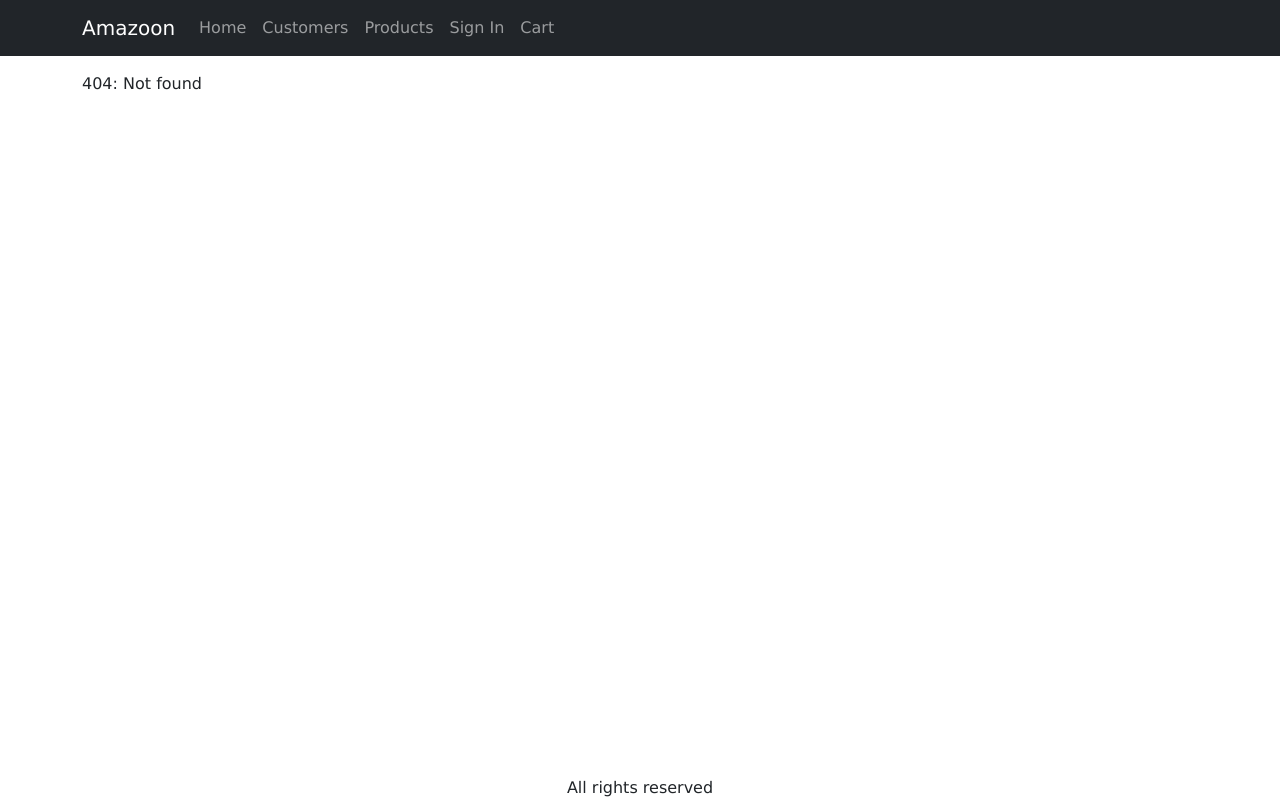
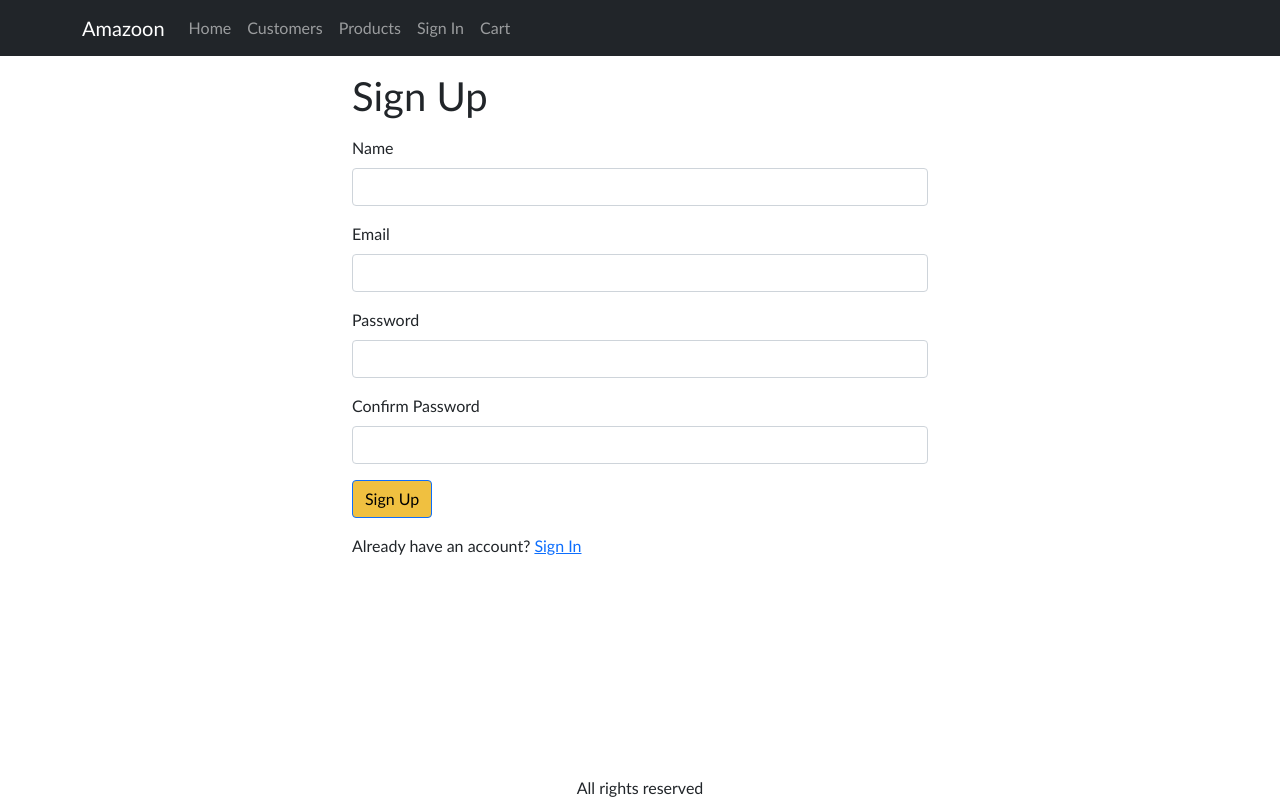
Before and after one commit to dakotadavis58/e-commerce-app, a React (Create React App) app: page /signup in a window 1280 px wide. Before the commit this address had no page. Built offline with nearby package versions, Linux system fonts and the light colour scheme.

Commit message:
signup page

```diff
--- a/src/App.jsx
+++ b/src/App.jsx
@@ -10,6 +10,7 @@
 import { Container } from "react-bootstrap";
 import SignInScreen from "./components/screens/SignInScreen.jsx";
 import ShippingAddressScreen from "./components/screens/ShippingAddressScreen.jsx";
+import SignUpScreen from "./components/screens/SignUpScreen.jsx";
 function App() {
   return (
     <>
@@ -23,10 +24,11 @@
             <Container className="mt-3">
               <Routes>
                 <Route path="/" element={<MainContent />} />
-                <Route path="customers/" element={<Customers />} />
-                <Route path="products/*" element={<ProductsManager />} />
-                <Route path="cart/" element={<Cart />} />
-                <Route path="signin/" element={<SignInScreen />} />
+                <Route path="/customers" element={<Customers />} />
+                <Route path="/products/*" element={<ProductsManager />} />
+                <Route path="/cart/" element={<Cart />} />
+                <Route path="/signin" element={<SignInScreen />} />
+                <Route path="/signup" element={<SignUpScreen />} />
                 <Route path="/shipping" element={<ShippingAddressScreen />} />
                 <Route path="*" element={<div>404: Not found</div>} />
               </Routes>
--- a/src/Store.js
+++ b/src/Store.js
@@ -50,6 +50,8 @@
           userInfo: null,
           cart: { cartItems: [], shippingAddress: {} },
         };
+      case "USER_SIGNUP":
+        return { ...state, userInfo: action.payload };
 
       case "SAVE_SHIPPING_ADDRESS":
         return {
--- /dev/null
+++ b/src/components/screens/SignUpScreen.jsx
@@ -0,0 +1,101 @@
+import axios from "axios";
+import { useContext, useEffect, useState } from "react";
+import { Button, Container, Form } from "react-bootstrap";
+import { Helmet } from "react-helmet-async";
+import { Link, useLocation, useNavigate } from "react-router-dom";
+import { toast } from "react-toastify";
+import { Store } from "../../Store";
+import { getError } from "../../utils";
+
+const SignUpScreen = () => {
+  const navigate = useNavigate();
+  const { search } = useLocation();
+  const redirectInURL = new URLSearchParams(search).get("redirect");
+  const redirect = redirectInURL ? redirectInURL : "/";
+
+  // state for form control
+  const [name, setName] = useState("");
+  const [email, setEmail] = useState("");
+  const [password, setPassword] = useState("");
+  const [confirmPassword, setConfirmPassword] = useState("");
+  const { state, dispatch: ctxDispatch } = useContext(Store);
+  const { userInfo } = state;
+
+  const submitHandler = async (e) => {
+    e.preventDefault();
+    if (password !== confirmPassword) {
+      toast.error("Passwords do not match");
+      return;
+    }
+    try {
+      const { data } = await axios.post("/users/signup", {
+        name,
+        email,
+        password,
+      });
+      ctxDispatch({ type: "USER_SIGNUP", payload: data });
+      localStorage.setItem("userInfo", JSON.stringify(data));
+      navigate(redirect || "/");
+    } catch (error) {
+      toast.error(getError(error));
+      console.log(error);
+    }
+  };
+
+  useEffect(() => {
+    if (userInfo) {
+      navigate(redirect);
+    }
+  }, [navigate, redirect, userInfo]);
+  return (
+    <Container className="small-container">
+      <Helmet>
+        <title>Sign Up</title>
+      </Helmet>
+      <h1 className="my-3">Sign Up</h1>
+      <Form onSubmit={submitHandler}>
+        <Form.Group className="mb-3" controlId="name">
+          <Form.Label>Name</Form.Label>
+          <Form.Control
+            type="text"
+            required
+            onChange={(e) => setName(e.target.value)}
+          ></Form.Control>
+        </Form.Group>
+        <Form.Group className="mb-3" controlId="email">
+          <Form.Label>Email</Form.Label>
+          <Form.Control
+            type="email"
+            required
+            onChange={(e) => setEmail(e.target.value)}
+          ></Form.Control>
+        </Form.Group>
+        <Form.Group className="mb-3" controlId="password">
+          <Form.Label>Password</Form.Label>
+          <Form.Control
+            type="password"
+            required
+            onChange={(e) => setPassword(e.target.value)}
+          ></Form.Control>
+        </Form.Group>
+        <Form.Group className="mb-3" controlId="confirmPassword">
+          <Form.Label>Confirm Password</Form.Label>
+          <Form.Control
+            type="password"
+            required
+            onChange={(e) => setConfirmPassword(e.target.value)}
+          ></Form.Control>
+        </Form.Group>
+        <div className="mb-3">
+          <Button type="submit">Sign Up</Button>
+        </div>
+        <div className="mb-3">
+          Already have an account?{" "}
+          <Link to={`/signin?redirect=${redirect}`}>Sign In</Link>
+        </div>
+      </Form>
+    </Container>
+  );
+};
+
+export default SignUpScreen;
--- a/src/index.css
+++ b/src/index.css
@@ -1,7 +1,6 @@
 body {
   margin: 0;
-  font-family: "Lucida Sans", "Lucida Sans Regular", "Lucida Grande",
-    "Lucida Sans Unicode", Geneva, Verdana, sans-serif;
+  font-family:'Gill Sans', 'Gill Sans MT', Calibri, 'Trebuchet MS', sans-serif;
   -webkit-font-smoothing: antialiased;
   -moz-osx-font-smoothing: grayscale;
 }
```
Also changed, not shown: src/components/CheckoutSteps.jsx (renamed from src/components/CheckoutSteps.js), 1 other file (tests, documents, lock files or other folders).
